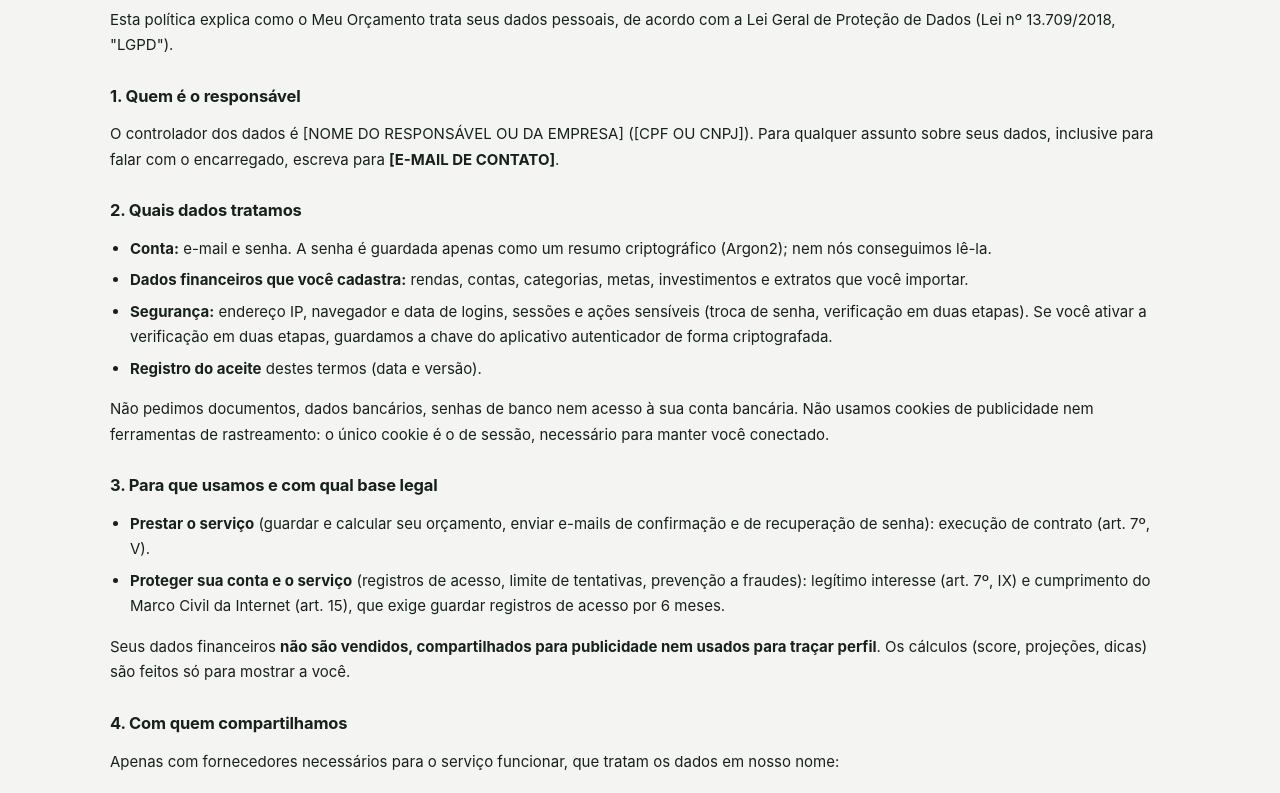
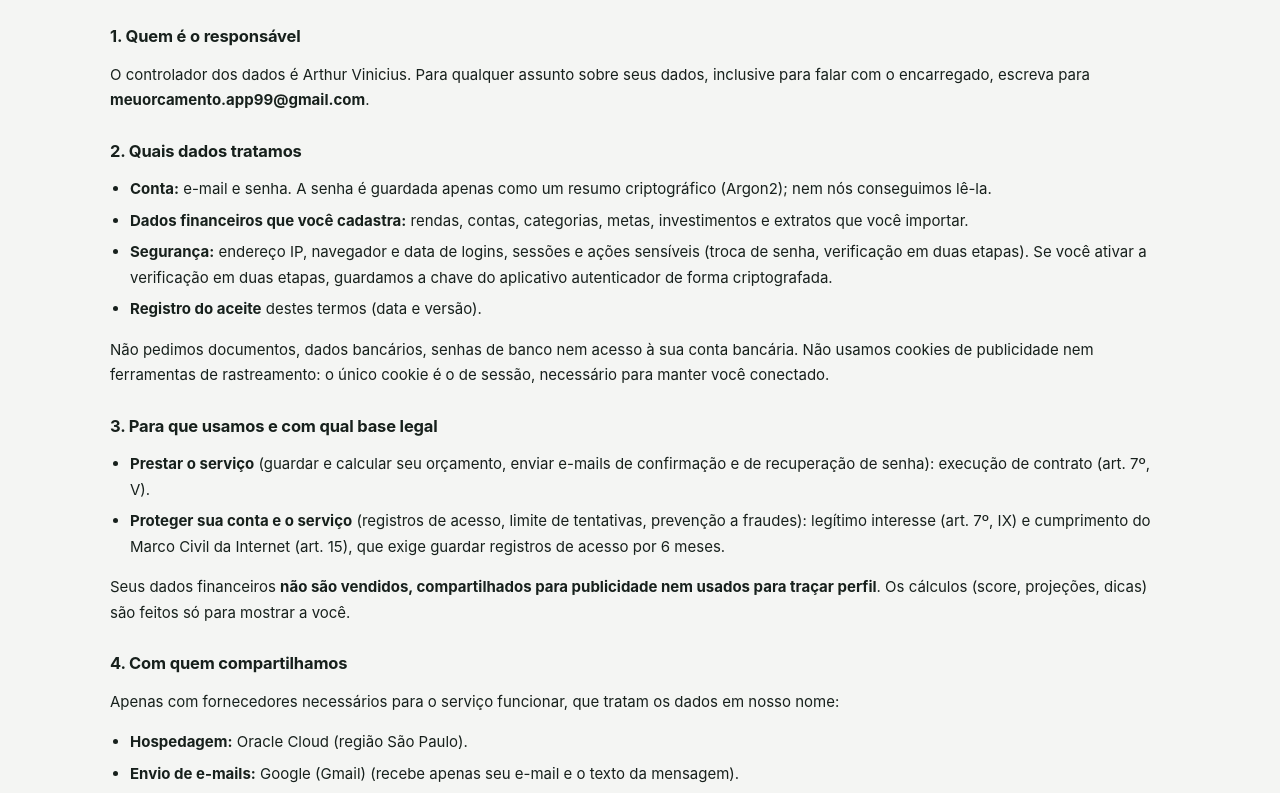
Before and after one commit to artop43-bit/meu-orcamento, a React (Vite) app in the folder frontend/: page /privacidade in a window 1280 px wide. Shown: the part 220-1013 px from the top of the page. Built offline with nearby package versions, Linux system fonts and the light colour scheme; no server answers.

Commit message:
0.7.7: Termos e Privacidade com responsável, contato, foro e provedor de e-mail
Co-Authored-By: Claude Opus 5.5 <noreply@anthropic.com>

```diff
--- a/frontend/src/legal.ts
+++ b/frontend/src/legal.ts
@@ -7,12 +7,13 @@
  */
 export const LEGAL = {
   serviceName: "Meu Orçamento",
-  controllerName: "[NOME DO RESPONSÁVEL OU DA EMPRESA]",
-  controllerDocument: "[CPF OU CNPJ]",
-  contactEmail: "[E-MAIL DE CONTATO]",
-  forumCity: "[CIDADE/UF]",
+  controllerName: "Arthur Vinicius",
+  // Sem CNPJ no momento: o responsável é identificado pelo nome e pelo e-mail de contato.
+  controllerDocument: "",
+  contactEmail: "meuorcamento.app99@gmail.com",
+  forumCity: "Goiânia/GO",
   hostingProvider: "Oracle Cloud (região São Paulo)",
-  emailProvider: "[PROVEDOR DE E-MAIL TRANSACIONAL]",
+  emailProvider: "Google (Gmail)",
   // Mesmo valor de TERMS_VERSION no backend.
   version: "2026-10-16",
   updatedAt: "16 de outubro de 2026",
--- a/frontend/src/pages/Legal.tsx
+++ b/frontend/src/pages/Legal.tsx
@@ -35,7 +35,8 @@ export function Privacy() {
 
       <h2>1. Quem é o responsável</h2>
       <p>
-        O controlador dos dados é {LEGAL.controllerName} ({LEGAL.controllerDocument}). Para qualquer assunto sobre
+        O controlador dos dados é {LEGAL.controllerName}
+        {LEGAL.controllerDocument && ` (${LEGAL.controllerDocument})`}. Para qualquer assunto sobre
         seus dados, inclusive para falar com o encarregado, escreva para{" "}
         <strong>{LEGAL.contactEmail}</strong>.
       </p>
@@ -151,8 +152,8 @@ export function Terms() {
   return (
     <LegalPage title="Termos de uso">
       <p>
-        Estes termos regem o uso do {LEGAL.serviceName}, oferecido por {LEGAL.controllerName} (
-        {LEGAL.controllerDocument}). Ao criar uma conta, você concorda com eles e com a{" "}
+        Estes termos regem o uso do {LEGAL.serviceName}, oferecido por {LEGAL.controllerName}
+        {LEGAL.controllerDocument && ` (${LEGAL.controllerDocument})`}. Ao criar uma conta, você concorda com eles e com a{" "}
         <Link to="/privacidade">Política de privacidade</Link>.
       </p>
 
--- a/frontend/src/release.ts
+++ b/frontend/src/release.ts
@@ -3,16 +3,15 @@
  * do changelog (pasta changelog/), que tem a mesma versão, data e hora.
  */
 export const RELEASE = {
-  version: "0.7.6",
+  version: "0.7.7",
   // Data e hora (Brasília) em que o update foi publicado.
-  releasedAt: "2026-10-19T19:00:00-03:00",
+  releasedAt: "2026-10-19T21:45:00-03:00",
 };
 
 /** Mostrado uma vez em "Novidades" depois do update (curto: o detalhe fica no changelog). */
 export const RELEASE_NOTES: { title: string; text: string }[] = [
-  { title: "Foto e banner no celular.", text: "Correção: a prévia e o recorte da imagem não abriam no celular. Agora funcionam em todos os navegadores." },
-  { title: "Minhas solicitações.", text: "Sugestões e problemas viram conversas com a administração, com imagens e aviso de resposta nova (Ajustes)." },
-  { title: "Perfil.", text: "Foto, banner, resumo pessoal e retrospectiva do mês ou do ano (Ajustes › Perfil)." },
+  { title: "E-mails de verdade.", text: "Confirmação de cadastro e redefinição de senha chegam direto na sua caixa de entrada." },
+  { title: "Termos e Privacidade completos.", text: "Responsável, contato e foro preenchidos; as páginas deixaram de ser rascunho." },
 ];
 
 export function releaseLabel(): string {
```
Also changed, not shown: 1 other file (tests, documents, lock files or other folders).
